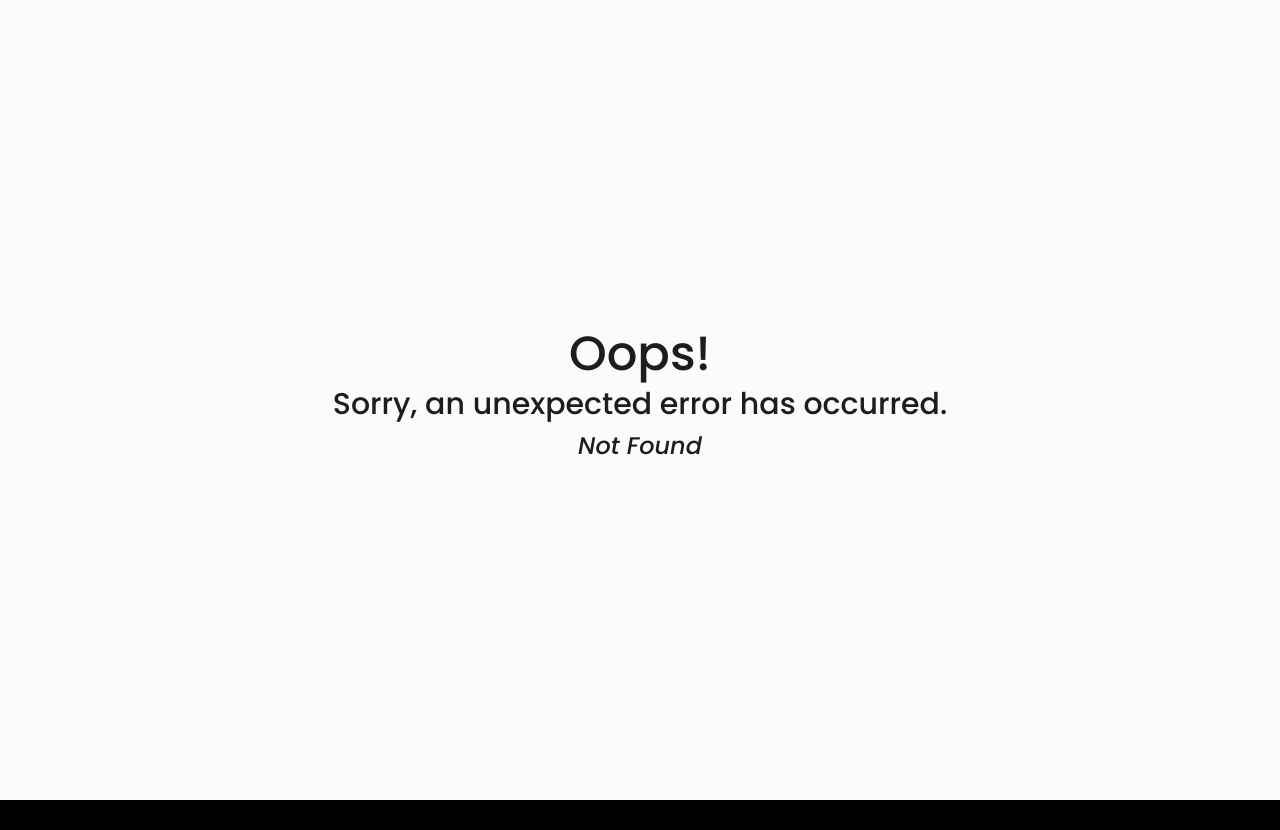
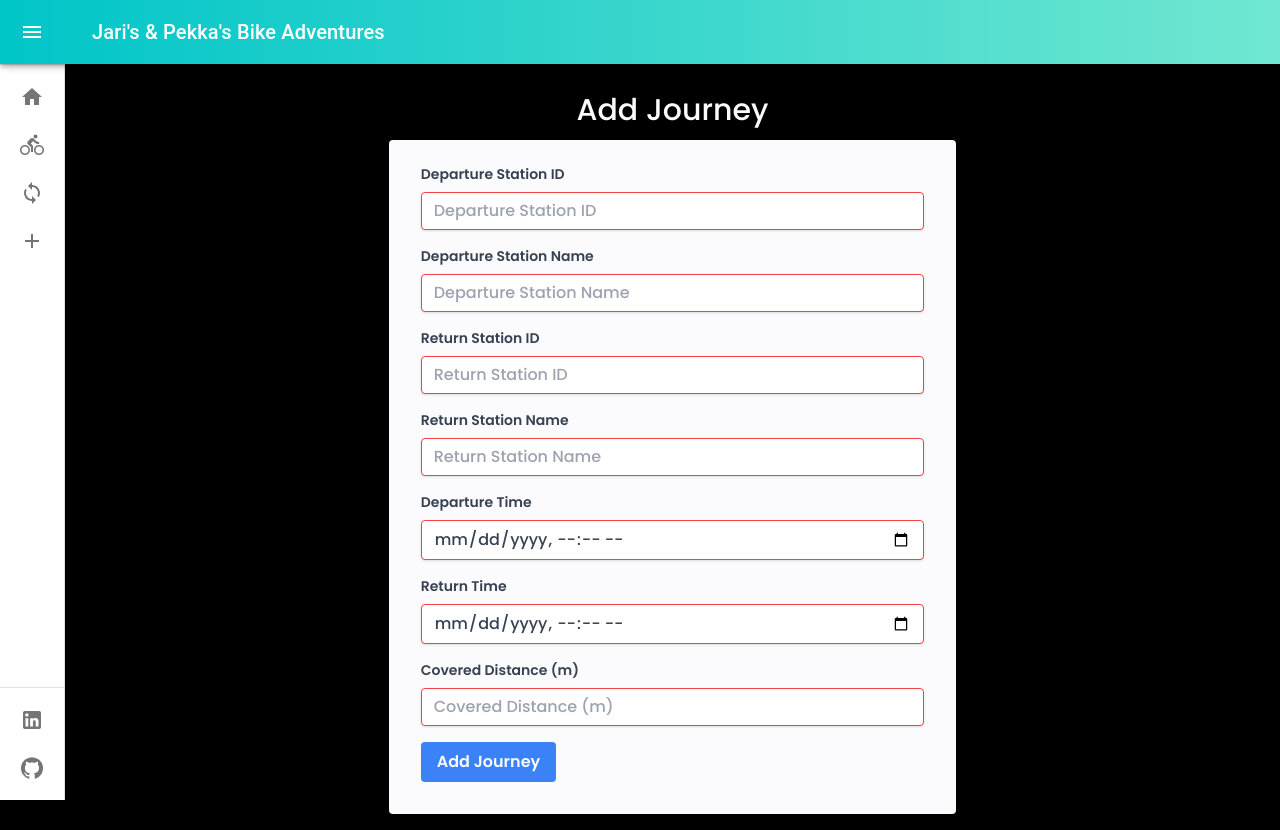
Before and after one commit to Hamburjare/BikeApp, a React (Vite) app in the folder frontend/: page /journeys/add in a window 1280 px wide. Before the commit this address had no page. Before the commit the page ends 800 px from the top, so only its background shows below. Built offline with nearby package versions, Linux system fonts and the light colour scheme.

Commit message:
Add journey

```diff
--- a/frontend/src/main.jsx
+++ b/frontend/src/main.jsx
@@ -7,6 +7,7 @@ import ErrorPage from "./error.jsx";
 import Journeys from "./routes/journeys.jsx";
 import Stations from "./routes/stations.jsx";
 import StationView from "./routes/stationView.jsx";
+import AddJourney from "./routes/addJourney.jsx";
 
 const router = createBrowserRouter([
   {
@@ -17,6 +18,11 @@ const router = createBrowserRouter([
       {
         path: "journeys",
         element: <Journeys />,
+        errorElement: <ErrorPage />,
+      },
+      {
+        path: "journeys/add",
+        element: <AddJourney />,
         errorElement: <ErrorPage />,
       },
       {
--- /dev/null
+++ b/frontend/src/routes/addJourney.jsx
@@ -0,0 +1,216 @@
+import axios from "axios";
+
+export default function AddJourney() {
+  function handleAdd() {
+    const departureStationName = document.getElementById(
+      "departureStationName"
+    ).value;
+    const returnStationName =
+      document.getElementById("returnStationName").value;
+    let departureStationId =
+      document.getElementById("departureStationId").value;
+    let returnStationId = document.getElementById("returnStationId").value;
+    let departureTime = document.getElementById("departureTime").value;
+    let returnTime = document.getElementById("returnTime").value;
+    const coveredDistance = document.getElementById("coveredDistance").value;
+
+    if (returnTime < departureTime) {
+      alert("Return time must be after departure time");
+      return;
+    }
+
+    const duration = Math.floor(
+      (new Date(returnTime) - new Date(departureTime)) / 1000
+    );
+
+    if (
+      !departureStationName ||
+      !returnStationName ||
+      !departureStationId ||
+      !returnStationId ||
+      !departureTime ||
+      !returnTime ||
+      !coveredDistance ||
+      duration < 0 ||
+      coveredDistance < 0 ||
+      isNaN(departureStationId) ||
+      isNaN(returnStationId) ||
+      isNaN(coveredDistance) ||
+      isNaN(duration)
+    ) {
+      alert("Please fill all fields correctly");
+      return;
+    }
+
+    returnTime = new Date(returnTime).toISOString();
+    departureTime = new Date(departureTime).toISOString();
+
+    if (departureStationId.length < 3) {
+      departureStationId =
+        "0".repeat(3 - departureStationId.length) + departureStationId;
+    }
+    if (returnStationId.length < 3) {
+      returnStationId =
+        "0".repeat(3 - returnStationId.length) + returnStationId;
+    }
+
+    const journey = {
+      departureTime,
+      returnTime,
+      departureStationId,
+      departureStationName,
+      returnStationId,
+      returnStationName,
+      coveredDistance,
+      duration,
+    };
+
+    axios
+      .post("https://localhost:5000/api/journeys", journey)
+      .then((res) => {
+        alert("Journey added. Redirecting to journeys page...");
+        window.location.href = "/journeys";
+      })
+      .catch((err) => {
+        alert(
+          "Error adding journey. Please try again. If the problem persists, please contact the administrator.\n\n" +
+            err
+        );
+      });
+  }
+
+  return (
+    <div>
+      <div className="text-white text-center text-3xl mt-3 mb-3">
+        Add Journey
+      </div>
+      <div className="flex justify-center">
+        <div className="w-1/2">
+          <form className="bg-white shadow-md rounded px-8 pt-6 pb-8 mb-4">
+            <div className="mb-4">
+              <label
+                className="block text-gray-700 text-sm font-bold mb-2"
+                htmlFor="departureStationId"
+              >
+                Departure Station ID
+              </label>
+              <input
+                className="shadow appearance-none border rounded w-full py-2 px-3 text-gray-700 leading-tight focus:outline-none focus:shadow-outline invalid:border-red-500"
+                id="departureStationId"
+                type="number"
+                required
+                placeholder="Departure Station ID"
+              />
+            </div>
+            <div className="mb-4">
+              <label
+                className="block text-gray-700 text-sm font-bold mb-2"
+                htmlFor="departureStationName"
+              >
+                Departure Station Name
+              </label>
+              <div>
+                <input
+                  className="shadow appearance-none border rounded w-full py-2 px-3 text-gray-700 leading-tight focus:outline-none focus:shadow-outline invalid:border-red-500"
+                  id="departureStationName"
+                  type="text"
+                  required
+                  placeholder="Departure Station Name"
+                />
+              </div>
+            </div>
+            <div className="mb-4">
+              <label
+                className="block text-gray-700 text-sm font-bold mb-2"
+                htmlFor="returnStationId"
+              >
+                Return Station ID
+              </label>
+              <input
+                className="shadow appearance-none border rounded w-full py-2 px-3 text-gray-700 leading-tight focus:outline-none focus:shadow-outline invalid:border-red-500"
+                id="returnStationId"
+                type="number"
+                required
+                placeholder="Return Station ID"
+              />
+            </div>
+            <div className="mb-4">
+              <label
+                className="block text-gray-700 text-sm font-bold mb-2"
+                htmlFor="returnStationName"
+              >
+                Return Station Name
+              </label>
+              <input
+                className="shadow appearance-none border rounded w-full py-2 px-3 text-gray-700 leading-tight focus:outline-none focus:shadow-outline invalid:border-red-500"
+                id="returnStationName"
+                type="text"
+                required
+                placeholder="Return Station Name"
+              />
+            </div>
+            <div className="mb-4">
+              <label
+                className="block text-gray-700 text-sm font-bold mb-2"
+                htmlFor="departureTime"
+              >
+                Departure Time
+              </label>
+              <input
+                className="shadow appearance-none border rounded w-full py-2 px-3 text-gray-700 leading-tight focus:outline-none focus:shadow-outline invalid:border-red-500"
+                id="departureTime"
+                type="datetime-local"
+                required
+                pattern="[0-9]{4}-[0-9]{2}-[0-9]{2}T[0-9]{2}:[0-9]{2}"
+                placeholder="Departure Time"
+              />
+            </div>
+            <div className="mb-4">
+              <label
+                className="block text-gray-700 text-sm font-bold mb-2"
+                htmlFor="returnTime"
+              >
+                Return Time
+              </label>
+              <input
+                className="shadow appearance-none border rounded w-full py-2 px-3 text-gray-700 leading-tight focus:outline-none focus:shadow-outline invalid:border-red-500"
+                id="returnTime"
+                type="datetime-local"
+                required
+                pattern="[0-9]{4}-[0-9]{2}-[0-9]{2}T[0-9]{2}:[0-9]{2}"
+                placeholder="Return Time"
+              />
+            </div>
+            <div className="mb-4">
+              <label
+                className="block text-gray-700 text-sm font-bold mb-2"
+                htmlFor="coveredDistance"
+              >
+                Covered Distance (m)
+              </label>
+              <input
+                className="shadow appearance-none border rounded w-full py-2 px-3 text-gray-700 leading-tight focus:outline-none focus:shadow-outline invalid:border-red-500"
+                id="coveredDistance"
+                type="number"
+                required
+                placeholder="Covered Distance (m)"
+              />
+            </div>
+
+            <div className="flex items-center justify-between">
+              <button
+                className="bg-blue-500 hover:bg-blue-700 text-white font-bold py-2 px-4 rounded focus:outline-none focus:shadow-outline"
+                type="button"
+                onClick={() => {
+                  handleAdd();
+                }}
+              >
+                Add Journey
+              </button>
+            </div>
+          </form>
+        </div>
+      </div>
+    </div>
+  );
+}
--- a/frontend/src/routes/root.jsx
+++ b/frontend/src/routes/root.jsx
@@ -21,6 +21,7 @@ import HomeIcon from "@mui/icons-material/Home";
 import { Outlet, Link } from "react-router-dom";
 import LinkedInIcon from "@mui/icons-material/LinkedIn";
 import GitHubIcon from "@mui/icons-material/GitHub";
+import AddIcon from "@mui/icons-material/Add";
 
 const drawerWidth = 240;
 
@@ -209,6 +210,32 @@ export default function Root() {
               </ListItemButton>
             </Link>
           </ListItem>
+          <ListItem key="AddJourney" disablePadding sx={{ display: "block" }}>
+            <Link to={`journeys/add`}>
+              <ListItemButton
+                sx={{
+                  minHeight: 48,
+                  justifyContent: open ? "initial" : "center",
+                  px: 2.5,
+                }}
+                onClick={() => {}}
+              >
+                <ListItemIcon
+                  sx={{
+                    minWidth: 0,
+                    mr: open ? 3 : "auto",
+                    justifyContent: "center",
+                  }}
+                >
+                  <AddIcon />
+                </ListItemIcon>
+                <ListItemText
+                  primary="Add Journey"
+                  sx={{ opacity: open ? 1 : 0 }}
+                />
+              </ListItemButton>
+            </Link>
+          </ListItem>
         </List>
         <footer className="absolute bottom-0 w-full">
           <Divider />
```
